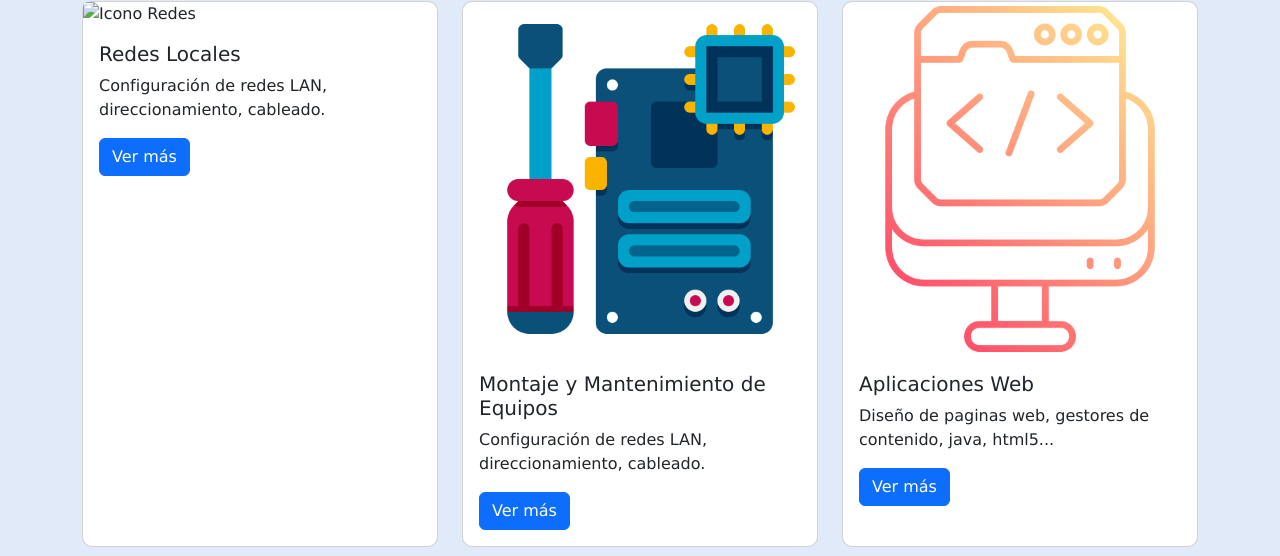
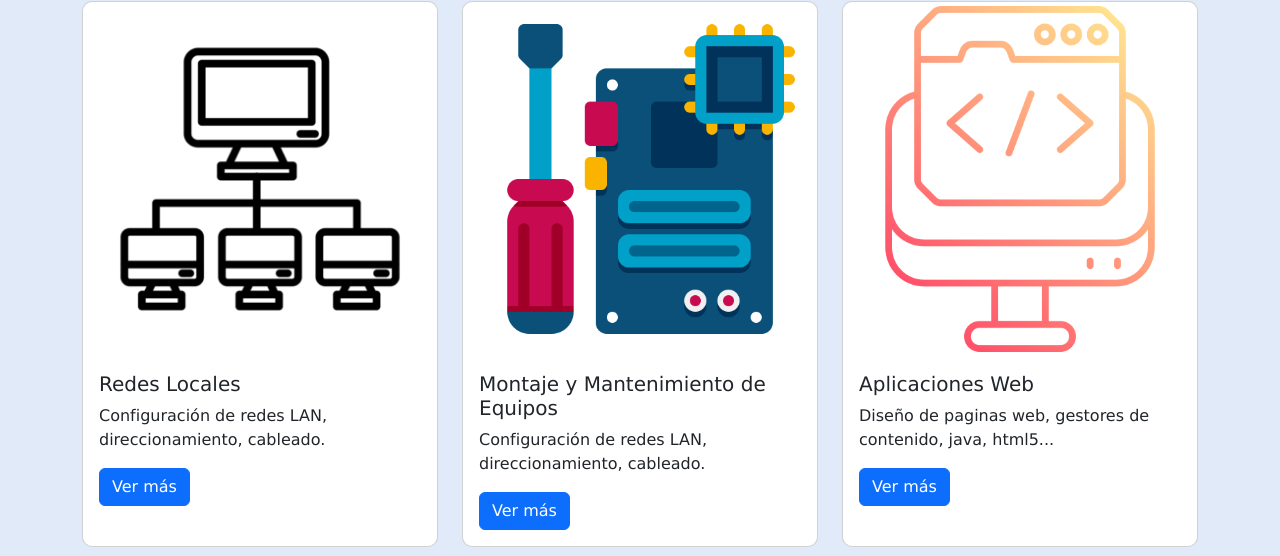
Before and after one commit to zagro81/mi-portfolio-smr, a plain HTML site: page index.html in a window 1280 px wide. Shown: the part 650-1206 px from the top of the page. Drawn offline with nearby package versions, Linux system fonts and the light colour scheme.

Commit message:
Update index.html

```diff
--- a/index.html
+++ b/index.html
@@ -49,7 +49,7 @@
   <!-- Card 1 -->
   <div class="col">
     <div class="card h-100">
-      <img src="images/icono_redes.png" class="card-img-top" alt="Icono Redes">
+      <img src="images/redes.png" class="card-img-top" alt="Icono Redes">
       <div class="card-body">
         <h5 class="card-title">Redes Locales</h5>
         <p class="card-text">Configuración de redes LAN, direccionamiento, cableado.</p>
```
